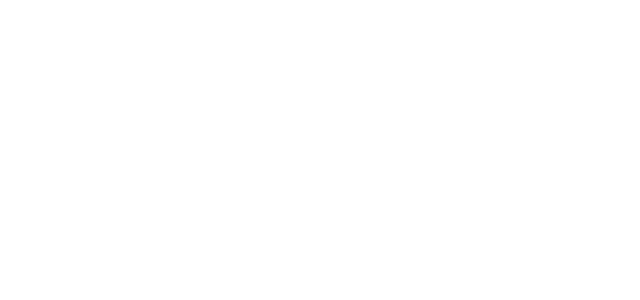
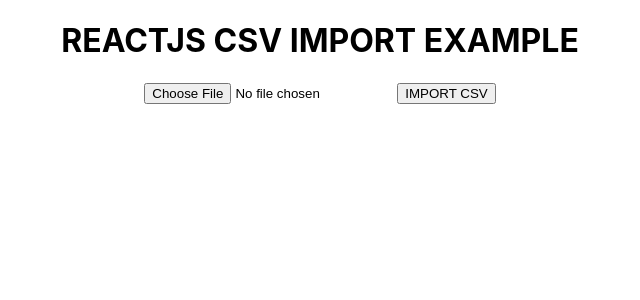
Before and after one commit to Mahirs7/DataGPT, a React (Create React App) app in the folder datagpt/: page / in a window 1280 px wide. Shown: the top 300 px of the page, without its empty margins (320-960 px from the left). Built offline with nearby package versions, Linux system fonts and the light colour scheme.

Commit message:
data loader

```diff
--- a/datagpt/src/App.js
+++ b/datagpt/src/App.js
@@ -1,8 +1,10 @@
 import './App.css';
+import { DataLoader } from './components/DataLoader';
 
 function App() {
   return (
     <div className="App">
+      <DataLoader />
     </div>
   );
 }
--- /dev/null
+++ b/datagpt/src/components/DataLoader.js
@@ -0,0 +1,87 @@
+import React, { useState } from "react";
+
+export function DataLoader() {
+    const [file, setFile] = useState();
+    const [array, setArray] = useState([]);
+
+    const fileReader = new FileReader();
+
+    const handleOnChange = (e) => {
+    setFile(e.target.files[0]);
+    };
+
+    const csvFileToArray = string => {
+    const csvHeader = string.slice(0, string.indexOf("\n")).split(",");
+    const csvRows = string.slice(string.indexOf("\n") + 1).split("\n");
+
+    const array = csvRows.map(i => {
+        const values = i.split(",");
+        const obj = csvHeader.reduce((object, header, index) => {
+        object[header] = values[index];
+        return object;
+        }, {});
+        return obj;
+    });
+
+    setArray(array);
+    };
+
+    const handleOnSubmit = (e) => {
+    e.preventDefault();
+
+    if (file) {
+        fileReader.onload = function (event) {
+        const text = event.target.result;
+        csvFileToArray(text);
+        };
+
+        fileReader.readAsText(file);
+    }
+    };
+
+    const headerKeys = Object.keys(Object.assign({}, ...array));
+
+    return (
+    <div style={{ textAlign: "center" }}>
+        <h1>REACTJS CSV IMPORT EXAMPLE </h1>
+        <form>
+        <input
+            type={"file"}
+            id={"csvFileInput"}
+            accept={".csv"}
+            onChange={handleOnChange}
+        />
+
+        <button
+            onClick={(e) => {
+            handleOnSubmit(e);
+            }}
+        >
+            IMPORT CSV
+        </button>
+        </form>
+
+        <br />
+
+        <table>
+        <thead>
+            <tr key={"header"}>
+            {headerKeys.map((key) => (
+                <th>{key}</th>
+            ))}
+            </tr>
+        </thead>
+
+        <tbody>
+            {array.map((item) => (
+            <tr key={item.id}>
+                {Object.values(item).map((val) => (
+                <td>{val}</td>
+                ))}
+            </tr>
+            ))}
+        </tbody>
+        </table>
+    </div>
+    );
+}
```
